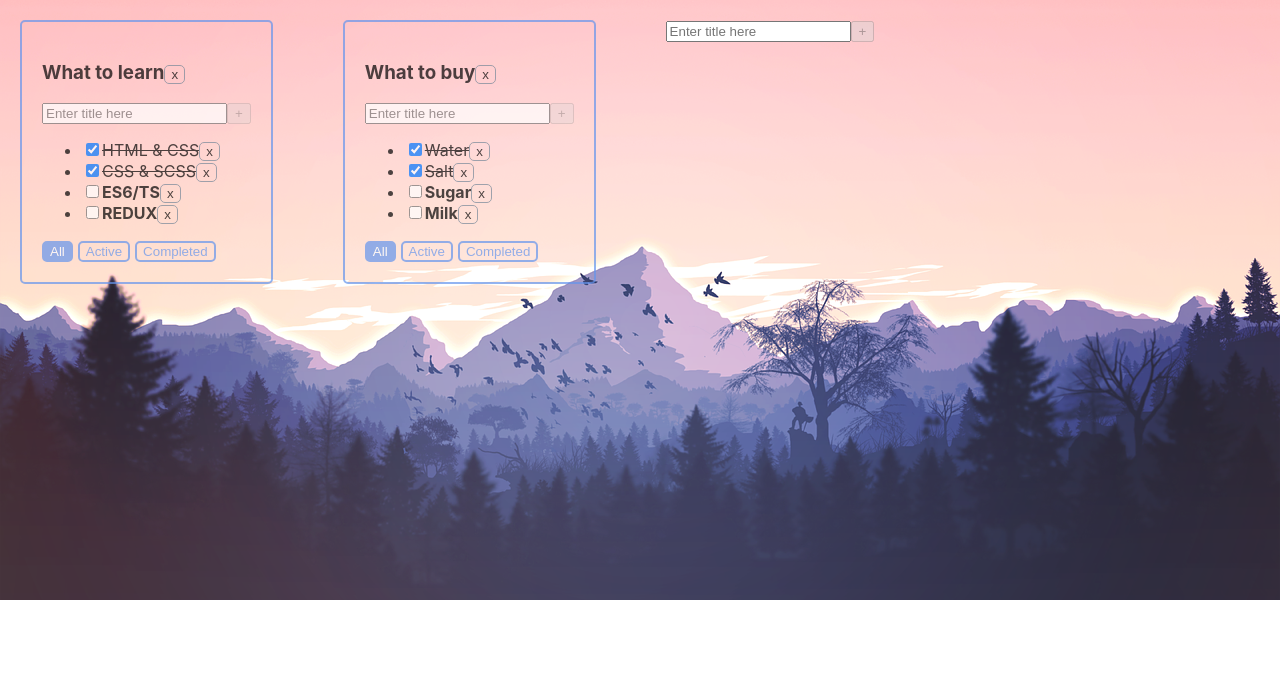
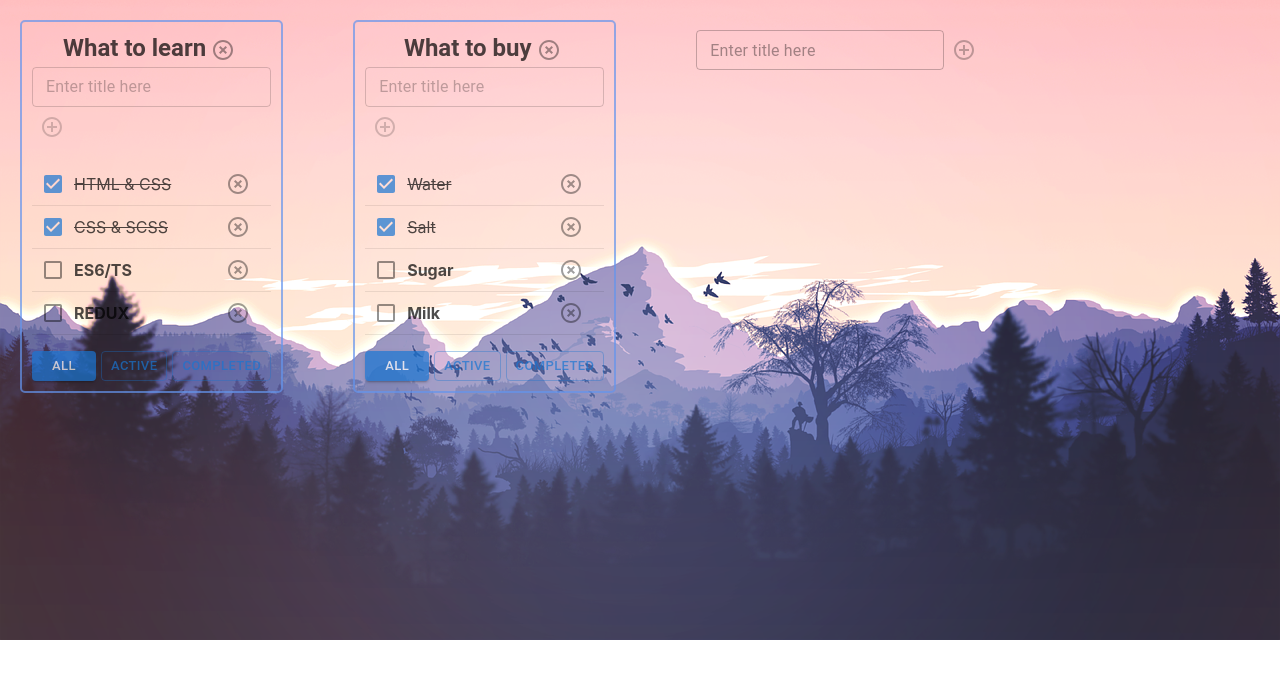
Before and after one commit to Approachablemember/ToDoListProject, a React (Create React App) app in the folder 1-todolist/: page / in a window 1280 px wide. Shown: the top 678 px of the page. Built offline with nearby package versions, Linux system fonts and the light colour scheme.

Commit message:
Added Material UI library and changed stylization

```diff
--- a/1-todolist/package.json
+++ b/1-todolist/package.json
@@ -3,6 +3,10 @@
   "version": "0.1.0",
   "private": true,
   "dependencies": {
+    "@emotion/react": "^11.10.6",
+    "@emotion/styled": "^11.10.6",
+    "@mui/icons-material": "^5.11.16",
+    "@mui/material": "^5.12.1",
     "@testing-library/jest-dom": "^5.16.5",
     "@testing-library/react": "^13.4.0",
     "@testing-library/user-event": "^13.5.0",
--- a/1-todolist/src/App.css
+++ b/1-todolist/src/App.css
@@ -1,24 +1,40 @@
 .App {
     display: flex;
+    flex-flow: row;
+    flex-wrap: wrap;
     background-image: url("mountains-1412683_1280.png");
     background-repeat: no-repeat;
     background-attachment: fixed;
-    width: available;
-    height: 600px;
+    background-size: contain;
+    position: absolute;
+    top: 0;
+    bottom: 0;
+    left: 0;
+    right: 0;
+    padding-top: 10px;
+    padding-left: 10px;
 }
 
 .App > div {
     margin-right: 50px;
 }
-
+ul {
+    display: block;
+    list-style-type: disc;
+    margin-block-start: 1em;
+    margin-block-end: 1em;
+    margin-inline-start: 0;
+    margin-inline-end: 0;
+    padding-inline-start: 0;
+}
 .todolist {
-    width: max-content;
+    width: min-content;
     height: min-content;
     border: 2px solid cornflowerblue;
     border-radius: 5px;
-    padding: 20px;
-    margin-outside: 20px;
+    padding: 10px;
     opacity: 0.7;
+    margin: 10px;
 }
 
 .todolist:active {
@@ -26,16 +42,16 @@
 }
 
 .todolist:hover {
-    opacity: 1.0;
-}
+    opacity: 1.0;}
 
 .todolist-empty {
-    width: max-content;
+    width: min-content;
     height: min-content;
     border: 2px solid crimson;
     border-radius: 5px;
-    padding: 20px;
+    padding: 10px;
     opacity: 0.7;
+    margin: 10px;
 }
 
 .todolist-empty:active {
@@ -86,7 +102,11 @@
     border: 1px solid black;
 }
 
+.btn-filter-container {
+    display: flex;
+    gap: 5px;
+}
+
 .input {
-    /*background-color: transparent;*/
-    /*border: 2px solid lightslategrey;*/
+
 }
--- a/1-todolist/src/App.tsx
+++ b/1-todolist/src/App.tsx
@@ -94,7 +94,7 @@ function App(): JSX.Element {
         let tasksForRender: Array<TaskType> = getFilteredTasksForRender(tasks[tl.id], tl.filter)
 
         return (
-            <div style={ {paddingTop: 20, paddingLeft: 20} }>
+            <div>
                 <ToDoList
                     key={tl.id}
 
--- a/1-todolist/src/Components/AddItemForm/AddItemForm.tsx
+++ b/1-todolist/src/Components/AddItemForm/AddItemForm.tsx
@@ -1,4 +1,6 @@
 import React, {ChangeEvent, FC, KeyboardEvent, useState} from 'react';
+import AddCircleOutlineIcon from '@mui/icons-material/AddCircleOutline';
+import {IconButton, TextField} from "@mui/material";
 
 type AddItemPropsType = {
     addNewItem: (title: string) => void
@@ -34,24 +36,27 @@ const AddItemForm: FC <AddItemPropsType>  = ({ addNewItem }) => {
 
     const longTitleWarningMessage = (<div style={{color: "white"}}>Title should be shorter</div>)
     const longTitleErrorMessage = (<div style={{color: "red"}}>Title too long</div>)
-    const errorMessage = error && (<div style={{color: 'red'}}>Please write proper task title</div>)
+    const errorMessage = error && (<div style={{color: 'red'}}>Please write proper title</div>)
 
 
 
     return (
         <div>
-            <input
+            <TextField
+                variant={"outlined"}
+                size={"small"}
                 placeholder={"Enter title here"}
                 value={title}
                 onChange={setLocalTitleHandler}
                 onKeyDown={onEnter}
                 className={error ? 'input-error' : 'input'}
             />
-            <button
+
+            <IconButton
                 disabled={isAddTaskNotPossible}
-                onClick={addTaskItem}
-            >+
-            </button>
+                onClick={addTaskItem}>
+                <AddCircleOutlineIcon/>
+            </IconButton>
             {errorMessage}
             {title.length > recommendedTitleLength && title.length <= maxTitleLength && longTitleWarningMessage}
             {title.length > maxTitleLength && longTitleErrorMessage}
--- a/1-todolist/src/Components/EditableSpan/EditableSpan.tsx
+++ b/1-todolist/src/Components/EditableSpan/EditableSpan.tsx
@@ -1,4 +1,5 @@
 import React, {ChangeEvent, FC, KeyboardEvent, useState} from 'react';
+import {TextField} from "@mui/material";
 
 type EditableSpanPropsType = {
     title: string
@@ -36,7 +37,9 @@ const EditableSpan: FC<EditableSpanPropsType> = (
     return (
 
         editMode
-            ? <input
+            ? <TextField
+                variant={"filled"}
+                size={"small"}
                 value={newTitle}
                 onChange={changeNewTitle}
                 autoFocus
--- a/1-todolist/src/Components/TasksItems/TasksItems.tsx
+++ b/1-todolist/src/Components/TasksItems/TasksItems.tsx
@@ -1,12 +1,14 @@
 import React, {ChangeEvent} from 'react';
 import {TaskType} from "../ToDoList/ToDoList";
 import EditableSpan from "../EditableSpan/EditableSpan";
+import HighlightOffIcon from '@mui/icons-material/HighlightOff';
+import {Checkbox, IconButton, List, ListItem} from "@mui/material";
 
 type TodoListItemsType = {
     tasks: TaskType[]
     todoListId: string
     taskRemover: (taskId: string, todoListId: string) => void
-    changeTaskStatus: (taskId: string,newIsDone: boolean, todoListId: string) => void
+    changeTaskStatus: (taskId: string, newIsDone: boolean, todoListId: string) => void
     changeTaskTitle: (taskId: string, newTitle: string, todoListId: string) => void
 }
 
@@ -17,29 +19,40 @@ const TasksItems = (props: TodoListItemsType) => {
         const removeTaskHandler = () => props.taskRemover(task.id, props.todoListId)
         const changeTaskStatusHandler = (e: ChangeEvent<HTMLInputElement>) => props.changeTaskStatus(task.id, e.currentTarget.checked, props.todoListId)
         const changeTitle = (title: string) => {
-          props.changeTaskTitle(task.id, title, props.todoListId)
+            props.changeTaskTitle(task.id, title, props.todoListId)
         }
         return (
-            <li>
-                <input
+            <ListItem
+                key={task.id}
+                divider
+                disablePadding={true}
+                secondaryAction={
+                    <IconButton
+                        size={"small"}
+                        onClick={removeTaskHandler}>
+                        <HighlightOffIcon/>
+                    </IconButton>
+                }>
+                <Checkbox
+                    key={task.id}
                     checked={task.isDone}
                     onChange={changeTaskStatusHandler}
-                    type="checkbox"
+                    // type="checkbox"
                 />
                 <EditableSpan
                     key={task.id}
                     title={task.title}
                     spanClasses={task.isDone ? 'task-done' : 'task'}
-                    changeTitle={changeTitle} />
-                <button className={'btn-cross'} onClick={removeTaskHandler}>x
-                </button>
-            </li>
+                    changeTitle={changeTitle}/>
+
+            </ListItem>
         )
     })
     return (
-        <div>
+        <List disablePadding={true}>
+
             {toDoListItems}
-        </div>
+        </List>
     );
 };
 
--- a/1-todolist/src/Components/ToDoList/ToDoList.tsx
+++ b/1-todolist/src/Components/ToDoList/ToDoList.tsx
@@ -3,6 +3,8 @@ import {FilterValueType} from '../../App';
 import AddItemForm from "../AddItemForm/AddItemForm";
 import TasksItems from "../TasksItems/TasksItems";
 import EditableSpan from "../EditableSpan/EditableSpan";
+import {Button, IconButton, Typography} from "@mui/material";
+import HighlightOffIcon from "@mui/icons-material/HighlightOff";
 
 export type TaskType = {
     id: string
@@ -49,9 +51,14 @@ const ToDoList: FC<ToDoListPropsType> = (props) => {
     return (
         <div className={todoClasses}>
             <div>
-                <h3><EditableSpan title={props.title} changeTitle={newTodoListTitle} />
-                    <button className={'btn-cross'} onClick={todoListRemoverHandler}>x</button>
-                </h3>
+                <Typography variant={"h5"} align={"center"} fontWeight={"bold"}>
+                    <EditableSpan title={props.title} changeTitle={newTodoListTitle} />
+                    <IconButton
+                        size={"small"}
+                        onClick={todoListRemoverHandler}>
+                        <HighlightOffIcon/>
+                    </IconButton>
+                </Typography>
                 <div>
                     <AddItemForm addNewItem={addTaskHandler}/>
                 </div>
@@ -66,28 +73,34 @@ const ToDoList: FC<ToDoListPropsType> = (props) => {
                         changeTaskTitle={props.changeTaskTitle}
                     />
                 </ul>
-                <div>
-                    <button
+                <div className={'btn-filter-container'}>
+                    <Button
+                        size={"small"}
+                        variant={props.filter === 'all' ? "contained" : "outlined"}
                         className={props.filter === 'all' ? 'btn-active' : 'btn-inactive'}
                         onClick={() => {
                             props.changeToDoListFilter("all", props.todoListId)
                         }}
                     >All
-                    </button>
-                    <button
+                    </Button>
+                    <Button
+                        size={"small"}
+                        variant={props.filter === 'active' ? "contained" : "outlined"}
                         className={props.filter === 'active' ? 'btn-active' : 'btn-inactive'}
                         onClick={() => {
                             props.changeToDoListFilter("active", props.todoListId)
                         }}
                     >Active
-                    </button>
-                    <button
+                    </Button>
+                    <Button
+                        size={"small"}
+                        variant={props.filter === 'completed' ? "contained" : "outlined"}
                         className={props.filter === 'completed' ? 'btn-active' : 'btn-inactive'}
                         onClick={() => {
                             props.changeToDoListFilter("completed", props.todoListId)
                         }}
                     >Completed
-                    </button>
+                    </Button>
                 </div>
             </div>
         </div>
```
Also changed, not shown: 1 other file (tests, documents, lock files or other folders).
